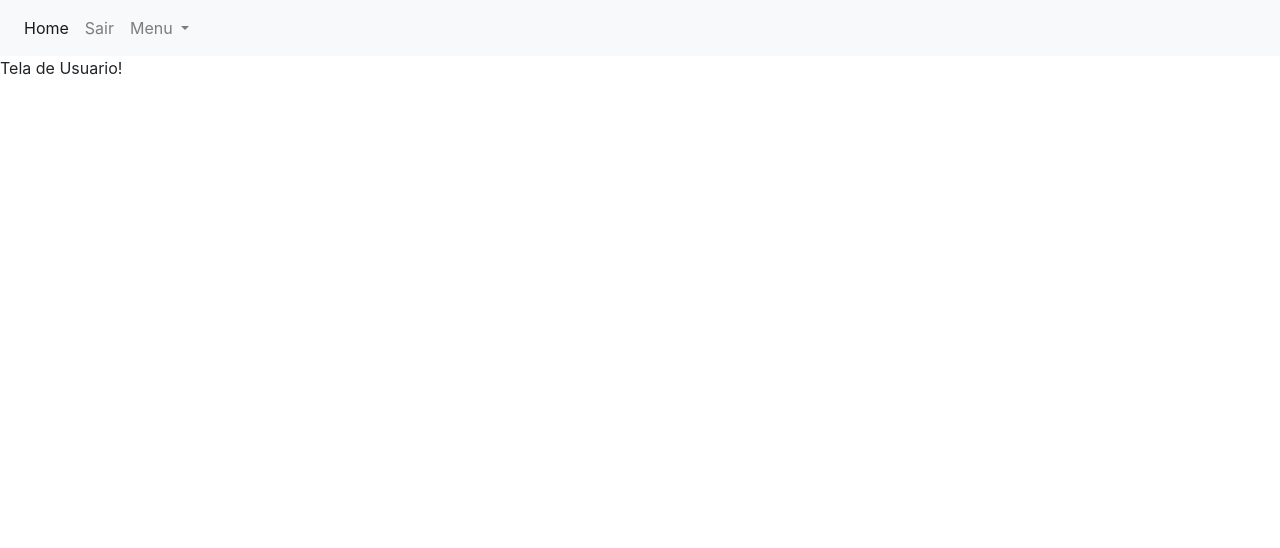
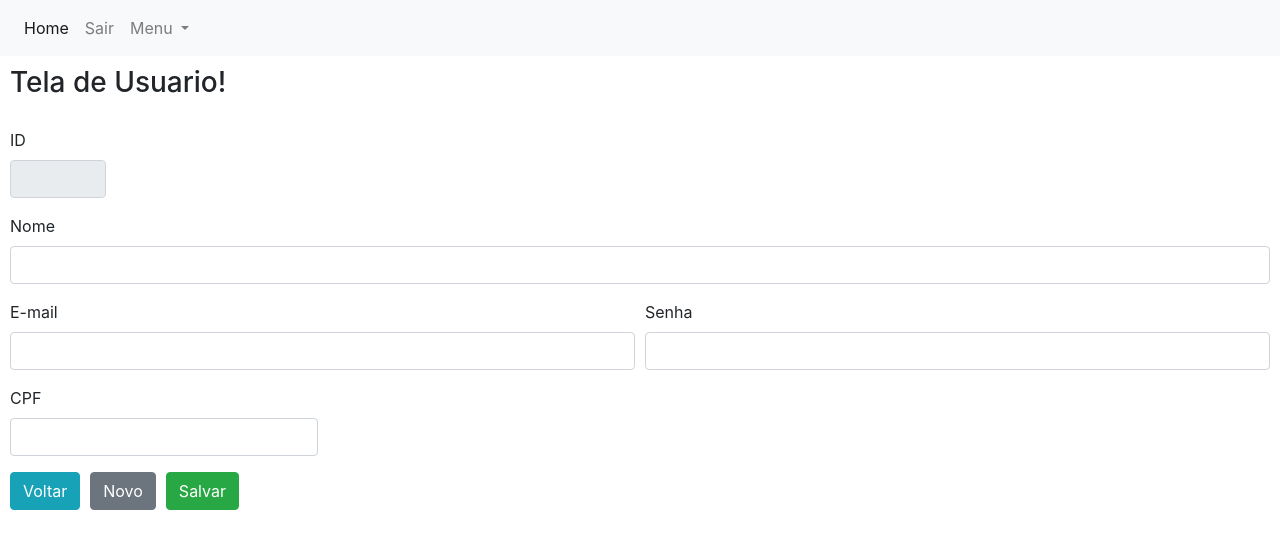
Before and after one commit to Adson-C/ads-angular-8, an Angular app: page /usuarioAdd in a window 1280 px wide. Shown: the top 548 px of the page. Built offline with nearby package versions, Linux system fonts and the light colour scheme; sample sign-in values are in the browser's storage.

Commit message:
Criando o layuot da Tela de Cadastro

```diff
--- a/src/app/componente/usuario/usuario-add/usuario-add.component.html
+++ b/src/app/componente/usuario/usuario-add/usuario-add.component.html
@@ -1 +1,55 @@
-<p>Tela de Usuario!</p>
+<h3 style="padding: 10px;">Tela de Usuario!</h3>
+
+<form style="padding: 10px;">
+
+	<div class="form-row">
+		<div class="form-group col-md-1">
+			<label for="id">ID</label>
+			<input type="text" class="form-control" id="id" readonly="true" name="id" autocomplete="false">
+
+		</div>
+
+	</div>
+
+	<div class="form-row">
+		<div class="form-group col-md-12">
+			<label for="nome">Nome</label>
+			<input type="text" class="form-control" id="nome" required="true" name="nome" autocomplete="false">
+
+		</div>
+
+	</div>
+
+	<div class="form-row">
+		<div class="form-group col-md-6">
+			<label for="login">E-mail</label>
+			<input type="text" class="form-control" id="login" required="true" name="login" autocomplete="false">
+		</div>
+		<div class="form-group col-md-6">
+			<label for="senha">Senha</label>
+			<input type="password" class="form-control" id="senha" required="true" name="senha" autocomplete="false">
+		</div>
+
+	</div>
+
+	<div class="form-row">
+		<div class="form-group col-md-3">
+			<label for="cpf">CPF</label>
+			<input type="text" class="form-control" id="cpf" required="true" name="cpf" autocomplete="false">
+
+		</div>
+
+	</div>
+
+	<div class="form-row">
+		<div class="form-group col-md-6">
+			<button type="button" class="btn btn-info" [routerLink]="['/usuarioList']" routerLinkActive="router-link-active" >Voltar</button>
+			<button type="button" class="btn btn-secondary" [routerLink]="['/']" routerLinkActive="router-link-active" style="margin-left: 10px;">Novo</button>
+			<button type="button" class="btn btn-success" [routerLink]="['/']" routerLinkActive="router-link-active" style="margin-left: 10px;">Salvar</button>
+		</div>
+
+	</div>
+
+
+
+</form>
```
